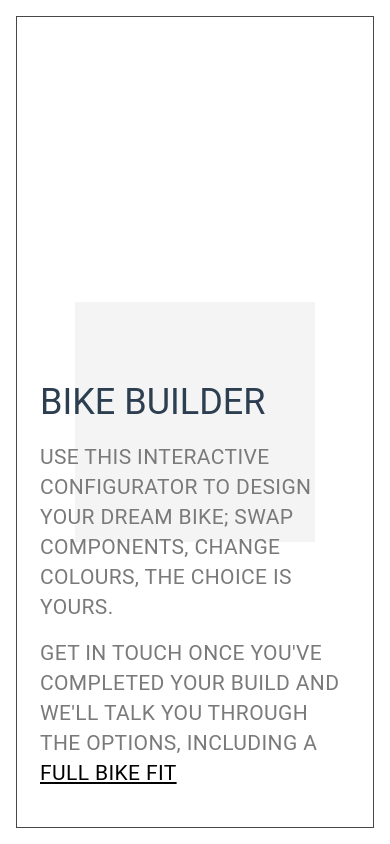
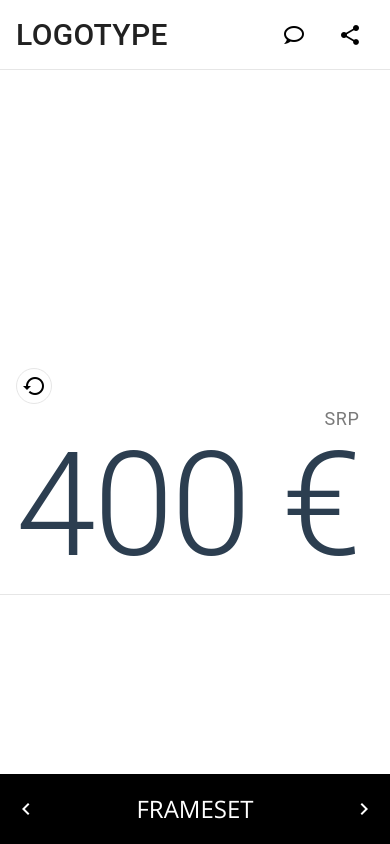
Before and after one commit to velodromcc/bike-builder, a Vue app: page / in a window 390 px wide. Built offline with nearby package versions, Linux system fonts and the light colour scheme.

Commit message:
Builder structure

```diff
--- a/src/App.vue
+++ b/src/App.vue
@@ -6,7 +6,8 @@
 
 <script>
 
-  import Builder from '@/views/Builder';
+  //import Builder from '@/views/Builder';
+  import Builder from '@/views/Builder/View.vue';
 
   export default {
     components: {
--- /dev/null
+++ b/src/components/Btn.vue
@@ -0,0 +1,9 @@
+<template>
+  <v-btn
+    v-bind="$attrs"
+    v-on="$listeners"
+    elevation="0"
+  >
+    <slot/>
+  </v-btn>
+</template>
--- a/src/store/actions.js
+++ b/src/store/actions.js
@@ -1,11 +1,11 @@
 export function loadInfo() {
   return new Promise(( resolve ) => {
-    setTimeout(() => resolve(), 1000 );
+    setTimeout(() => resolve(), 0 );
   })
 }
 
 export function loadData() {
   return new Promise(( resolve ) => {
-    setTimeout(() => resolve(), 3000 );
+    setTimeout(() => resolve(), 0 );
   })
 }
--- a/src/views/Builder/Loading.vue
+++ b/src/views/Builder/Loading.vue
@@ -6,10 +6,27 @@
       <v-sheet width="240" height="240" color="#f4f4f4"></v-sheet>
 
     </v-row>
-      <div id="info-container" class="pa-6">
-        <h2 v-if="title" class="headline mb-4">{{ title }}</h2>
-        <div v-if="text" class="body-2" v-html="text"></div>
+    <div id="info-container" class="pa-6">
+
+      <h2 v-if="title" class="headline mb-4">{{ title }}</h2>
+      <div v-if="text" class="body-2" v-html="text"></div>
+
+      <div v-if="value != null" class="progress">
+
+        <v-progress-linear
+          ref="progress"
+          :value="value"
+          color="primary"
+          background-color="light"
+          />
+
+        <div class="body-2 mt-2">
+          <span class="float-left">{{ loadText }}</span>
+          <span class="float-right">{{ value }}%</span>
+        </div>
       </div>
+
+    </div>
   </div>
 </template>
 
--- a/src/views/Builder/View.vue
+++ b/src/views/Builder/View.vue
@@ -1,18 +1,81 @@
 <template>
   <main class="fill-height">
 
-    <Loading
+    <!--<Loading
       v-if="loading"
       :value="load.value"
       :load-text="load.text"
       :title="title"
       :text="text"
-      />
+      />-->
 
-    <div v-else>
-      LOADED!
-    </div>
+    <v-row class="builder" no-gutters>
+      <v-row class="flex-column flex-nowrap grow" no-gutters>
+        <v-toolbar tag="header" class="shrink outline-bottom light--border" height="70" elevation="0">
 
+          <!-- HEADER -->
+
+          <h1 class="title">Logotype</h1>
+
+          <v-spacer/>
+
+          <nav>
+
+            <Btn class="mr-2" color="primary" icon>
+              <v-icon v-text="'mdi-chat-outline'"/>
+            </Btn>
+
+            <Btn color="primary" icon>
+              <v-icon v-text="'mdi-share-variant'"/>
+            </Btn>
+
+          </nav>
+
+        </v-toolbar>
+        <div class="grow">
+
+          <!-- BIKE BUILDER -->
+
+        </div>
+        <v-row class="shrink pa-4" align="end" no-gutters>
+
+          <Btn class="outline light--border" color="primary" icon>
+            <v-icon v-text="'mdi-restore'"/>
+          </Btn>
+
+          <v-spacer/>
+
+          <div class="text-right">
+            <p class="caption mb-0">SRP</p>
+            <p class="display-4 mb-0">400 €</p>
+          </div>
+
+        </v-row>
+      </v-row>
+      <v-row class="nav-builder flex-column flex-nowrap" no-gutters>
+        <v-sheet class="d-flex justify-space-between align-center shrink order-1 order-md-0"
+        color="primary" height="70" tile>
+
+          <Btn class="ml-2" color="white" icon>
+            <v-icon v-text="'$prev'"/>
+          </Btn>
+
+          <span class="white--text">FRAMESET</span>
+
+          <Btn class="mr-2" color="white" icon>
+            <v-icon v-text="'$next'"/>
+          </Btn>
+
+        </v-sheet>
+        <div class="grow order-0 order-md-1 rel">
+          <div class="layer autoscroll">
+
+            <!-- ITEMS LIST -->
+
+          </div>
+        </div>
+      </v-row>
+    </v-row>
   </main>
 </template>
 
@@ -20,11 +83,10 @@
 
   import Loading from './Loading';
   import { mapState } from 'vuex';
+  import Btn from '@/components/Btn';
 
   export default {
-    components: {
-      Loading
-    },
+    components: { Loading, Btn },
     mounted() {
       this.fetch();
     },
@@ -49,24 +111,56 @@
     methods: {
       fetch( index, total, loaded ) {
 
-        index = index || 0;
-        const { load } = this;
-        const step = load.steps[index];
+        index  = index  || 0;
+        loaded = loaded || 0;
+        total  = total  || this.load.steps.reduce(( sum, a ) => sum + a.size, 0 );
+
+        const step = this.load.steps[index];
+        this.load.value = ( loaded / total ) * 100;
+        this.load.text  = step ? step.text : 'Complete';
 
         if ( step ) {
-
-          total = total || load.steps.reduce(( sum, a ) => sum + a.size, 0 );
-          load.value = (( loaded || 0 ) / total ) * 100;
-          load.text  = step.text || '';
-
           return Promise
-            .resolve( load.steps[index].handler())
+            .resolve( step.handler())
             .then(() => this.fetch( index + 1, total, loaded + step.size ))
             .catch( console.warn )
         }
 
-        this.$store.commit( 'set', { loading: false });
+        // Esperamos a que finalice la animación del loader
+        setTimeout(() => this.$store.commit( 'set', { loading: false }), 500 );
       }
     }
   }
 </script>
+
+<style lang="scss">
+
+  .builder {
+
+    position: absolute;
+    top: 0;  bottom: 0;
+    left: 0; right: 0;
+    flex-wrap: nowrap;
+
+    .nav-builder {
+      flex: 0 0 400px;
+      border-left: 1px solid var(--v-light-base);
+    }
+  }
+
+  @media only screen and ( max-width: 960px ) {
+    .builder {
+      flex-direction: column;
+      .nav-builder {
+        flex: 0 0 250px;
+        border-left: 0;
+        border-top: 1px solid var(--v-light-base);
+      }
+    }
+  }
+  /*@media only screen and ( max-width: 600px ) {
+    .builder .nav-builder {
+      flex: 0 0 320px;
+    }
+  }*/
+</style>
--- a/src/views/Builder/index.js
+++ b/src/views/Builder/index.js
@@ -3,7 +3,7 @@ import Loading from './Loading.vue';
 import Error from './Error.vue';
 
 const TESTER = new Promise( resolve => {
-  setTimeout(() => resolve( View ), 3000 );
+  setTimeout(() => resolve( View ), 0 );
 });
 
 const Builder = () => ({
```
Also changed, not shown: src/styles/variables.scss (+4 -4 lines).
